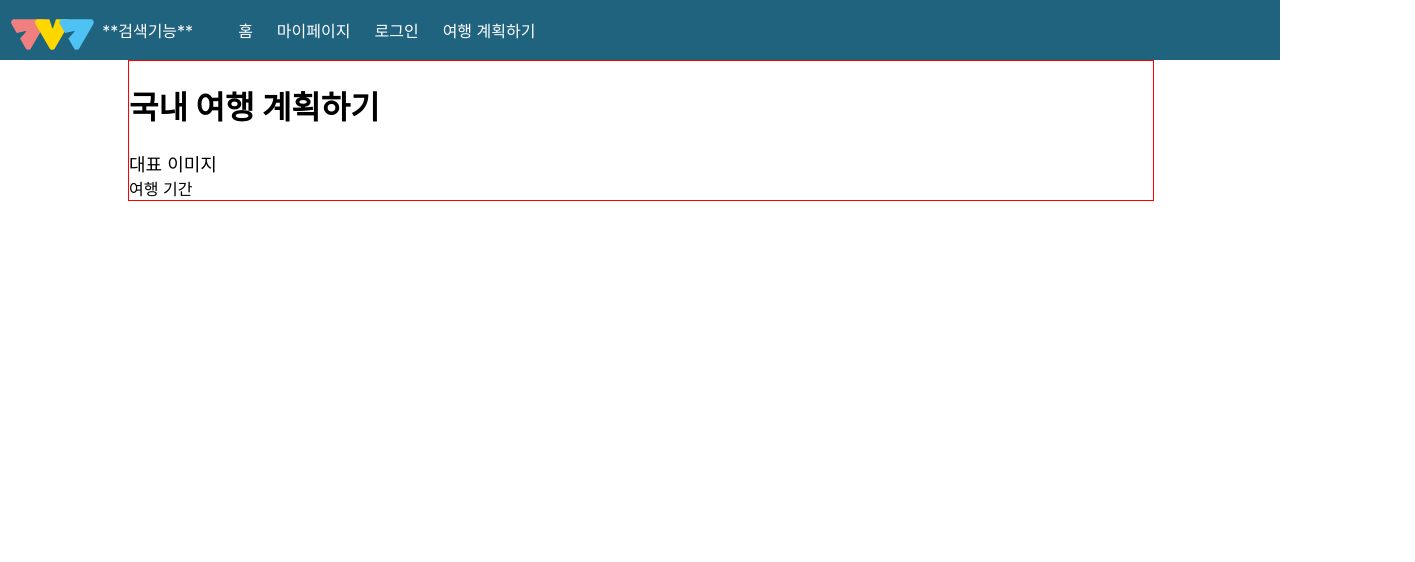
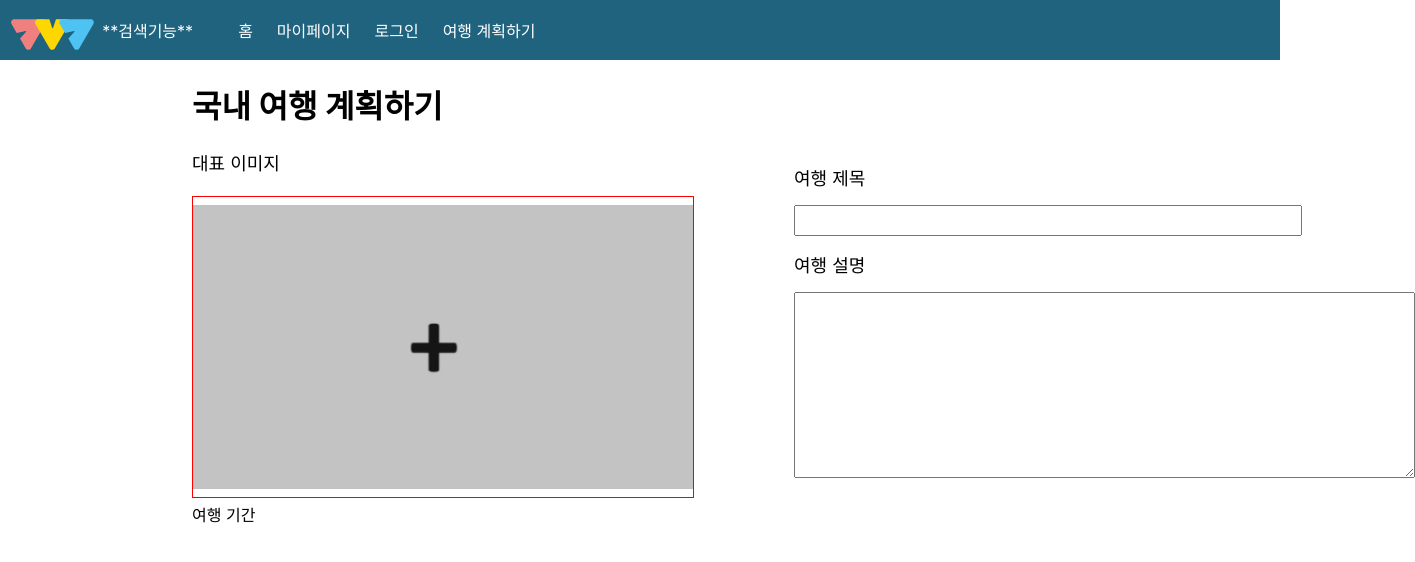
Before and after one commit to seoyoon127/gbk-frontend, a React (Create React App) app: page /PlanRoom in a window 1280 px wide. Shown: the top 562 px of the page, 1415 px wide, since content can reach past the window. Built offline with nearby package versions, Linux system fonts and the light colour scheme.

Commit message:
사진 업로드

```diff
--- a/src/pages/PlanRoom.jsx
+++ b/src/pages/PlanRoom.jsx
@@ -1,34 +1,89 @@
-import React from "react";
+import React, { useState, useRef } from "react";
 import styled from 'styled-components';
+import ImgUpload from "./이미지 업로드.png"
 
-const PlanContainer=styled.div`
-    width:80%;
-    border:1px solid red;
-    margin-left:10%;
-`
-const PlanTop=styled.div`
-    div{
-        font-size:18px;
+const PlanContainer = styled.div`
+    width: 80%;
+    margin-left: 15%;
+`;
+const PlanTop = styled.div`
+    display: flex;
+    div {
+        font-size: 18px;
     }
-`
-const PlanBottom=styled.div`
+`;
+const PlanBottom = styled.div``;
+const Img = styled.img`
+    width: 500px;
+    height: 300px;
+    object-fit: contain;
+    cursor: pointer;
+    border: red 1px solid;
+`;
+const Text = styled.div`
+    margin-left: 100px;
+    > div {
+        margin: 15px 0;
+    }
+    > input {
+        width: 500px;
+        height: 25px;
+        font-size: 16px;
+    }
+    > textarea {
+        font-size: 16px;
+    }
+`;
 
-`
-function PlanRoom(){
-    return(
+function PlanRoom() {
+    const [image, setImage] = useState(ImgUpload);
+    const fileInputRef = useRef(null);
+
+    const handleImageUpload = (event) => {
+        const file = event.target.files[0];
+        if (file) {
+            setImage(URL.createObjectURL(file));
+        }
+    };
+
+    return (
         <PlanContainer>
             <h1>국내 여행 계획하기</h1>
             <PlanTop>
-                <div>대표 이미지</div>
                 <div>
-
+                    <div>대표 이미지</div><br />
+                    <Img
+                        src={image}
+                        alt="image_upload"
+                        id="image_upload"
+                        onClick={() => {
+                            if (fileInputRef.current) {
+                                fileInputRef.current.click();
+                            } else {
+                                console.warn("File input element is null/undefined");
+                            }
+                        }}
+                    />
+                    <input
+                        type="file"
+                        ref={fileInputRef}
+                        accept="image/*"
+                        style={{ display: "none" }}
+                        onChange={handleImageUpload}
+                    />
                 </div>
+                <Text>
+                    <div>여행 제목</div>
+                    <input type="text" />
+                    <div>여행 설명</div>
+                    <textarea cols="60" rows="10"/>
+                </Text>
             </PlanTop>
             <PlanBottom>
                 <div>여행 기간</div>
             </PlanBottom>
         </PlanContainer>
-    )
+    );
 }
 
 export default PlanRoom;
```
Also changed, not shown: src/pages/이미지 업로드.png (renamed from src/이미지 업로드.png).
